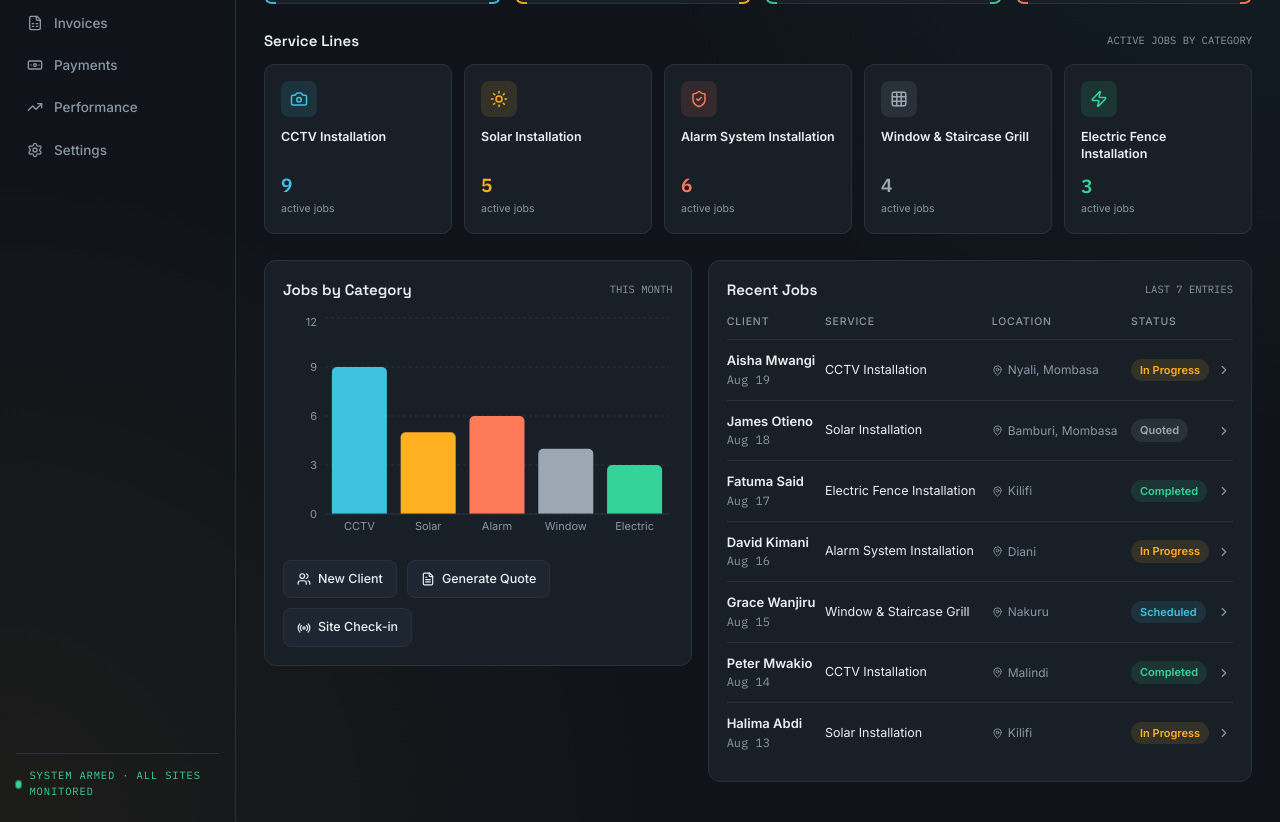
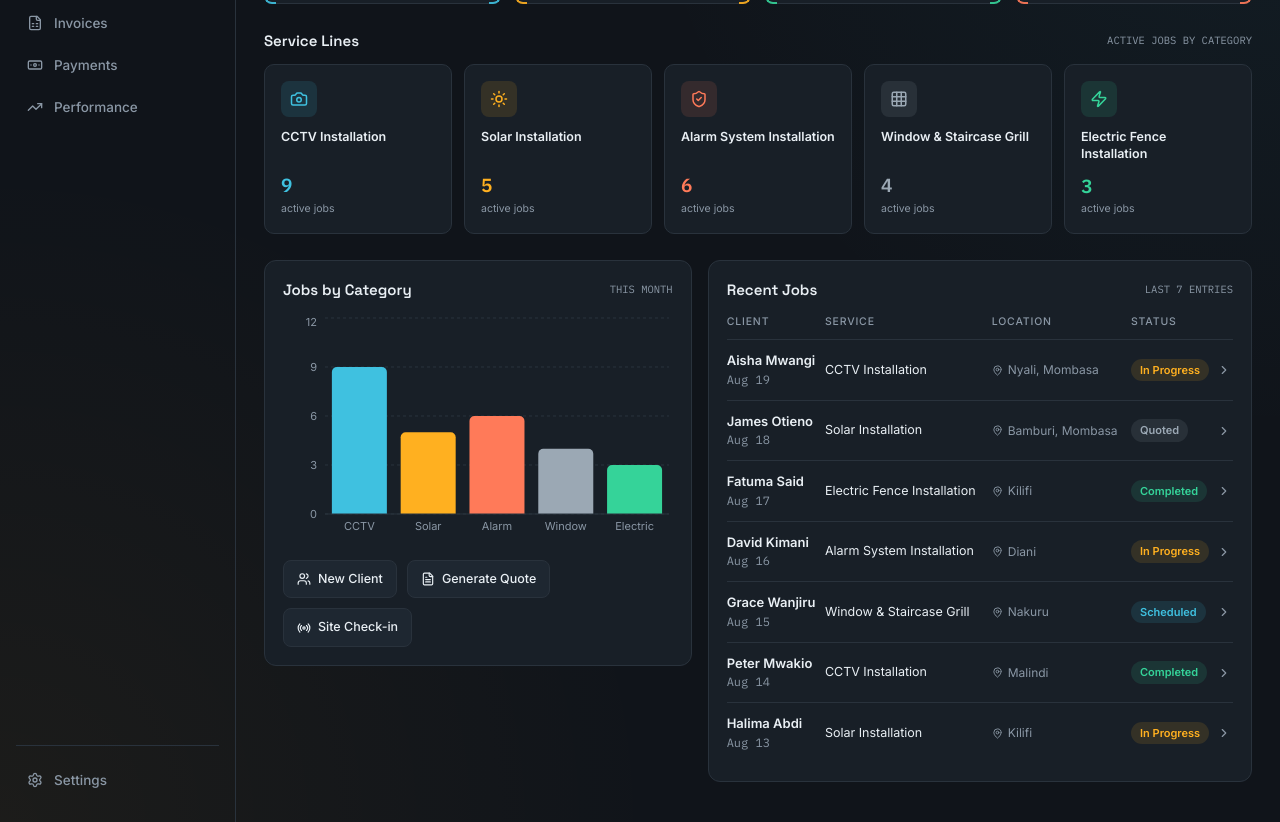
Before and after one commit to Mwabonje/chibu-enterprise, a React (Vite) app: page / in a window 1280 px wide. Shown: the part 220-1042 px from the top of the page. Built offline with nearby package versions, Linux system fonts and the light colour scheme.

Commit message:
feat: move settings to sidebar navigation
Relocated the Settings link from the sidebar footer to the main navigation menu for improved discoverability and consistent UI interaction.

```diff
--- a/src/App.tsx
+++ b/src/App.tsx
@@ -49,7 +49,6 @@ const navItems = [
   { label: "Invoices", icon: FileSpreadsheet },
   { label: "Payments", icon: Banknote },
   { label: "Performance", icon: TrendingUp },
-  { label: "Settings", icon: Settings },
 ];
 
 interface StatTileProps {
@@ -247,9 +246,12 @@ export default function App() {
           })}
         </nav>
         <div className="sidebar-foot">
-          <div className="status-chip">
-            <span className="pulse-dot" />
-            SYSTEM ARMED &middot; ALL SITES MONITORED
+          <div
+            className={`nav-item ${active === "Settings" ? "active" : ""}`}
+            onClick={() => { setActive("Settings"); setNavOpen(false); }}
+          >
+            <Settings size={16} />
+            Settings
           </div>
         </div>
       </aside>
```
